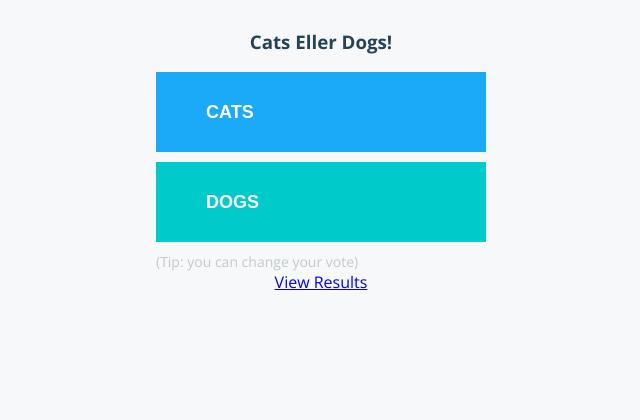
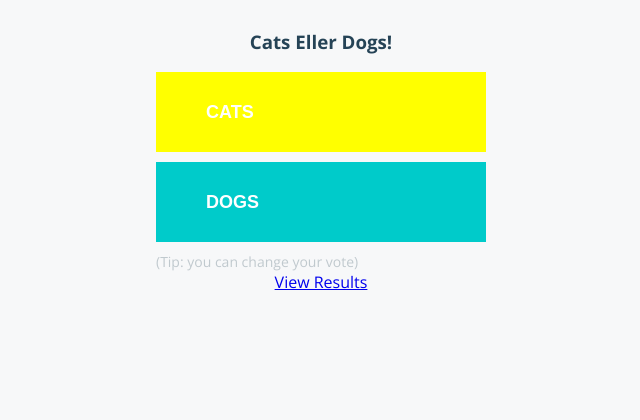
Before and after one commit to dockersamples/example-voting-app, a Flask app: page / in a window 1280 px wide. Shown: the top 420 px of the page, without its empty margins (319-959 px from the left). Run offline with Flask 2, Linux system fonts and the light colour scheme; some libraries are stand-ins or nearby versions.

Commit message:
Update style.css

```diff
--- a/vote/static/stylesheets/style.css
+++ b/vote/static/stylesheets/style.css
@@ -28,7 +28,7 @@ button i{
 }
 
 button.a{
-  background-color: #1aaaf8;
+  background-color: yellow;
 }
 
 button.b{
```
